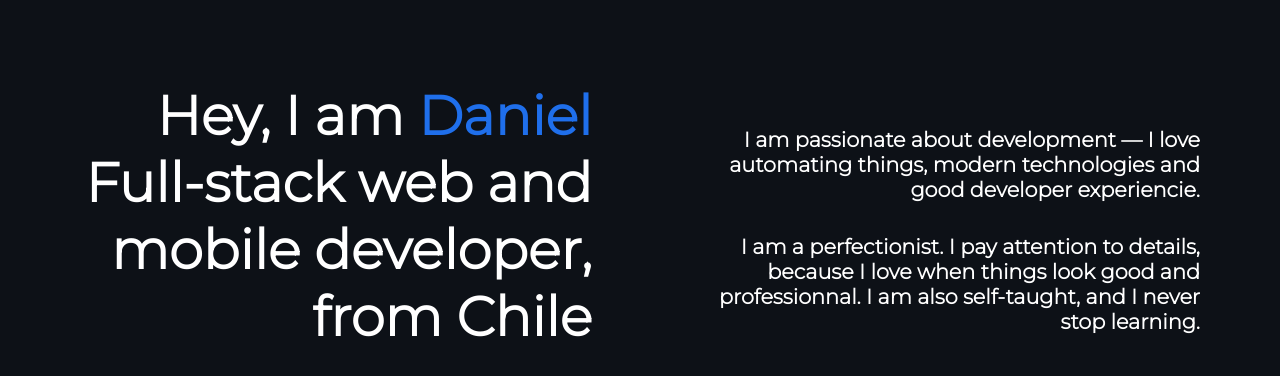
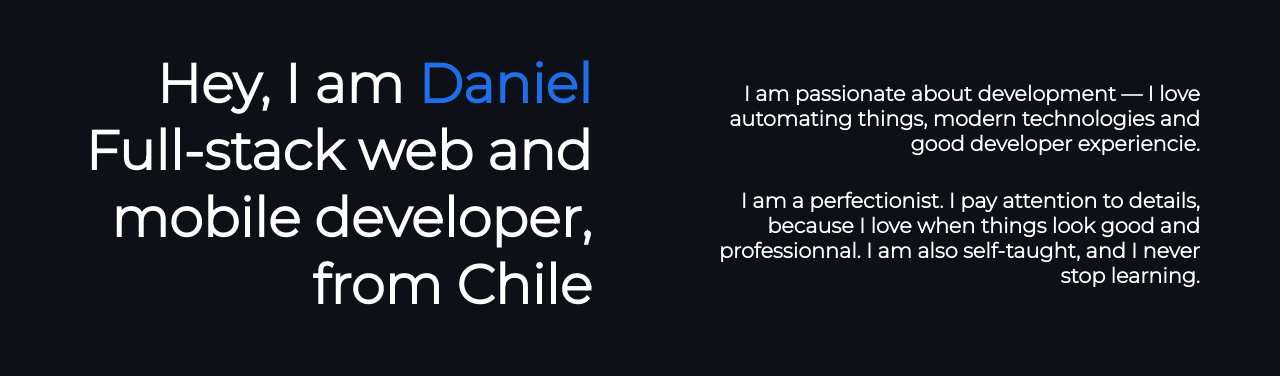
Before and after one commit to danieltadresu/try-app, a React (Create React App) app in the folder academy-web/: page / in a window 1280 px wide. Shown: the part 214-590 px from the top of the page. Built offline with nearby package versions, Linux system fonts and the light colour scheme.

Commit message:
fix(layout): make align box and remove heigh property value

```diff
--- a/academy-web/src/App.module.css
+++ b/academy-web/src/App.module.css
@@ -16,14 +16,12 @@
 }
 
 .Box {
-  height: 300px;
   width: 50%;
   padding: 3rem;
   display: flex;
   justify-content: center;
   align-items: center;
   flex-direction: column;
-  justify-content: flex-end;
   text-align: right; /* TO DO: Make effect when runs page */
 }
 
```
